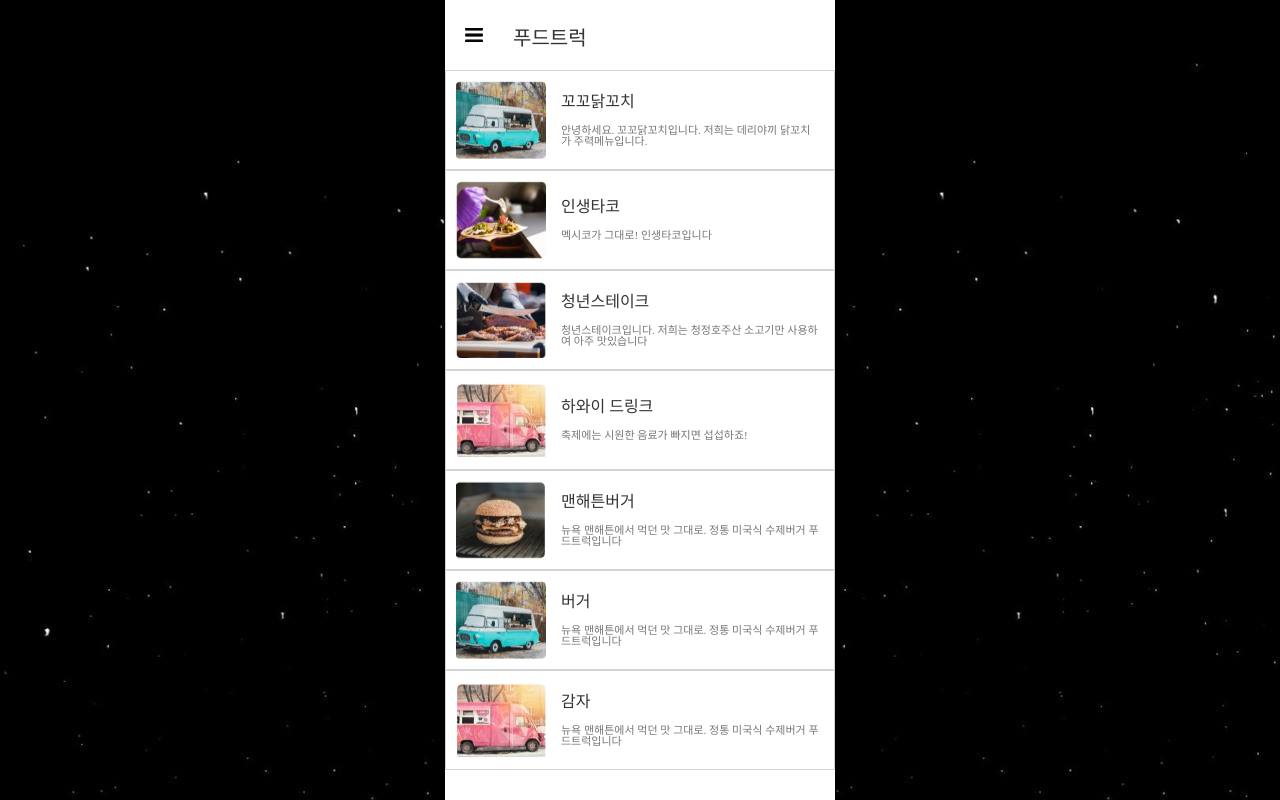
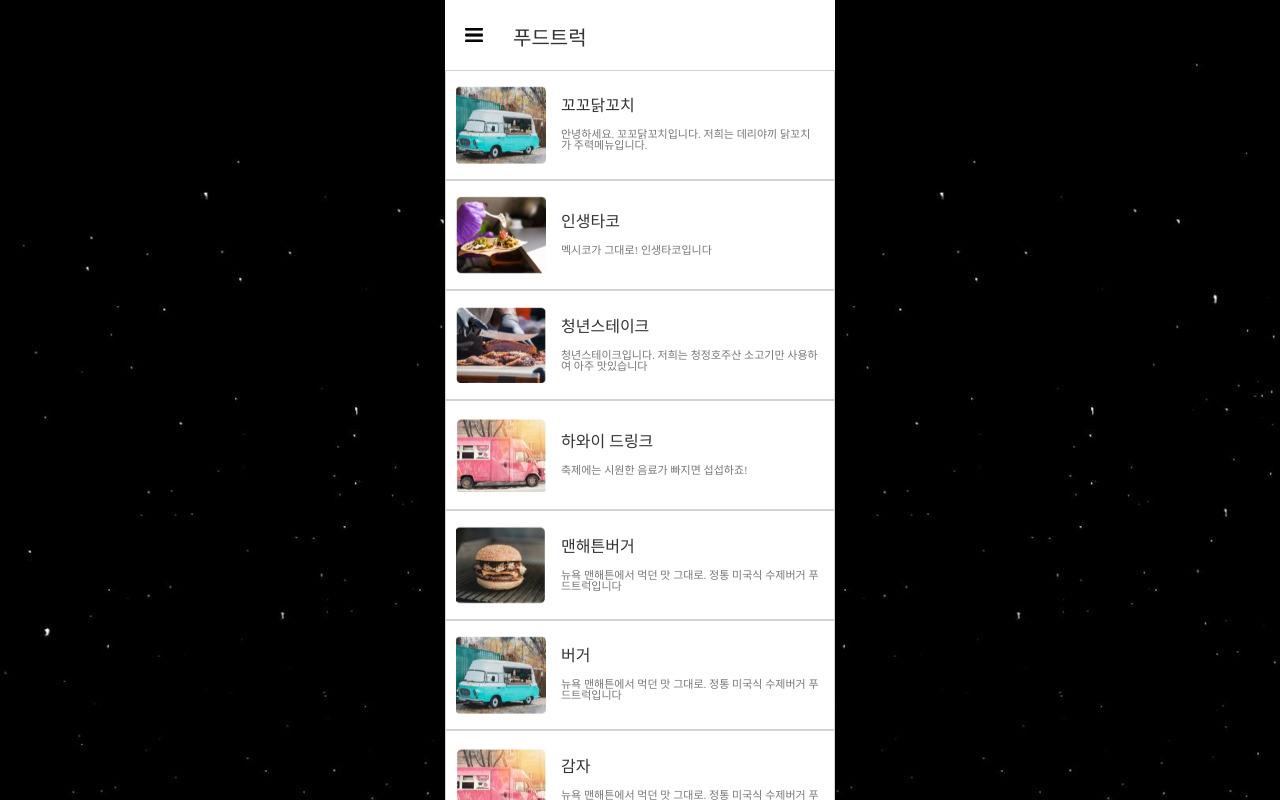
Before and after one commit to Antraxmin/2023-SCH-Phoenixia-FE, a React (Create React App) app: page /foodtruck in a window 1280 px wide. Built offline with nearby package versions, Linux system fonts and the light colour scheme; a web font is replaced by a local one.

Commit message:
[style] modify foodtruck list styling

```diff
--- a/src/component/FoodTruck/FoodTruckListBox.module.css
+++ b/src/component/FoodTruck/FoodTruckListBox.module.css
@@ -16,7 +16,7 @@
 
 .container {
   padding: 10px;
-  height: 100px;
+  height: 110px;
   display: flex;
   align-items: center;
   border: 1px solid lightgray;
```
